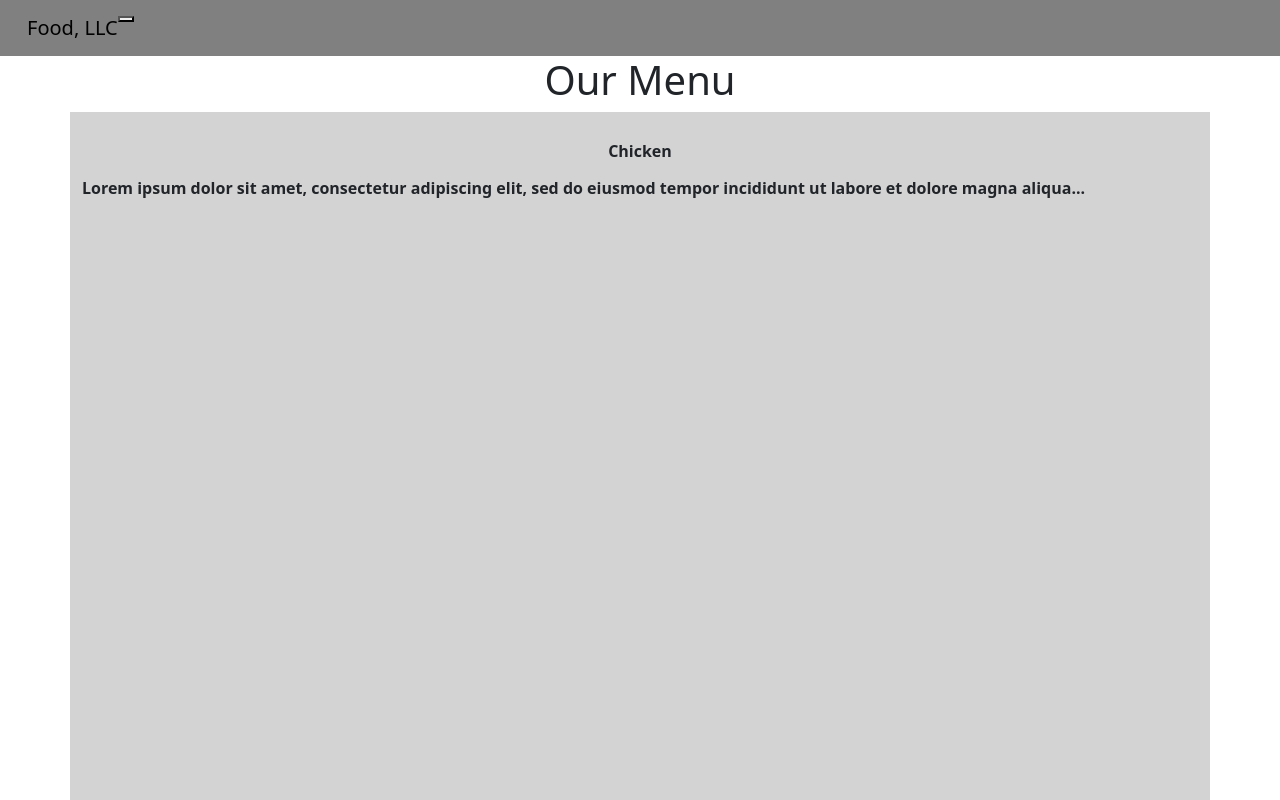
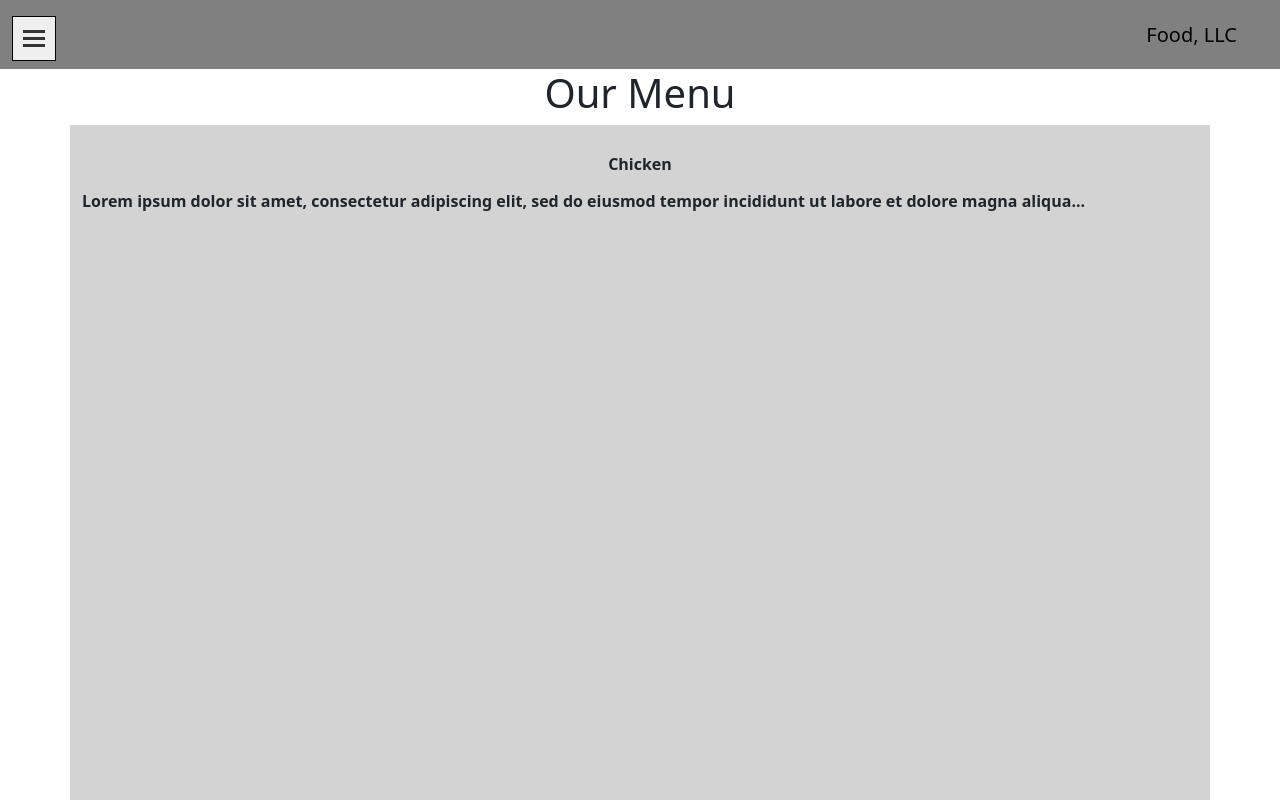
Before and after one commit to loganmlascola/module3-solution, a plain HTML site: page index.html in a window 1280 px wide. Shown: the top 800 px of the page. Drawn offline with Linux system fonts and the light colour scheme.

Commit message:
commit 6

```diff
--- a/css/styles.css
+++ b/css/styles.css
@@ -30,6 +30,8 @@
     float: right;
     margin-top: 8px;
     margin-right: 15px;
+    padding: 9px 10px;
+    border: 1px solid black;
 }
 
 .navbar-toggle .sr-only {
@@ -43,6 +45,20 @@
     border: 0;
   }
 
+  .navbar-header {
+    display: flex;
+    justify-content: space-between;
+    align-items: center;
+    width: 100%;
+  }
+
+  .navbar-toggle .icon-bar {
+    display: block; /* Ensure lines are visible */
+    width: 22px; /* Increase line width */
+    height: 3px; /* Increase line thickness */
+    background-color: #333; /* Darker color for visibility */
+    margin: 4px 0; /* Add spacing between lines */
+  }
 
 /* Dropdown menu style */
   .navbar-collapse {
@@ -89,14 +105,6 @@
     }
 }
 
-@media (min-width: 768px) {
-    .navbar-brand {
-      float: none;
-      display: block;
-      text-align: center;
-    }
-  }
-
 /* Tablet (sm) */
 
 @media (min-width: 768px) and (max-width: 991px) {
```
